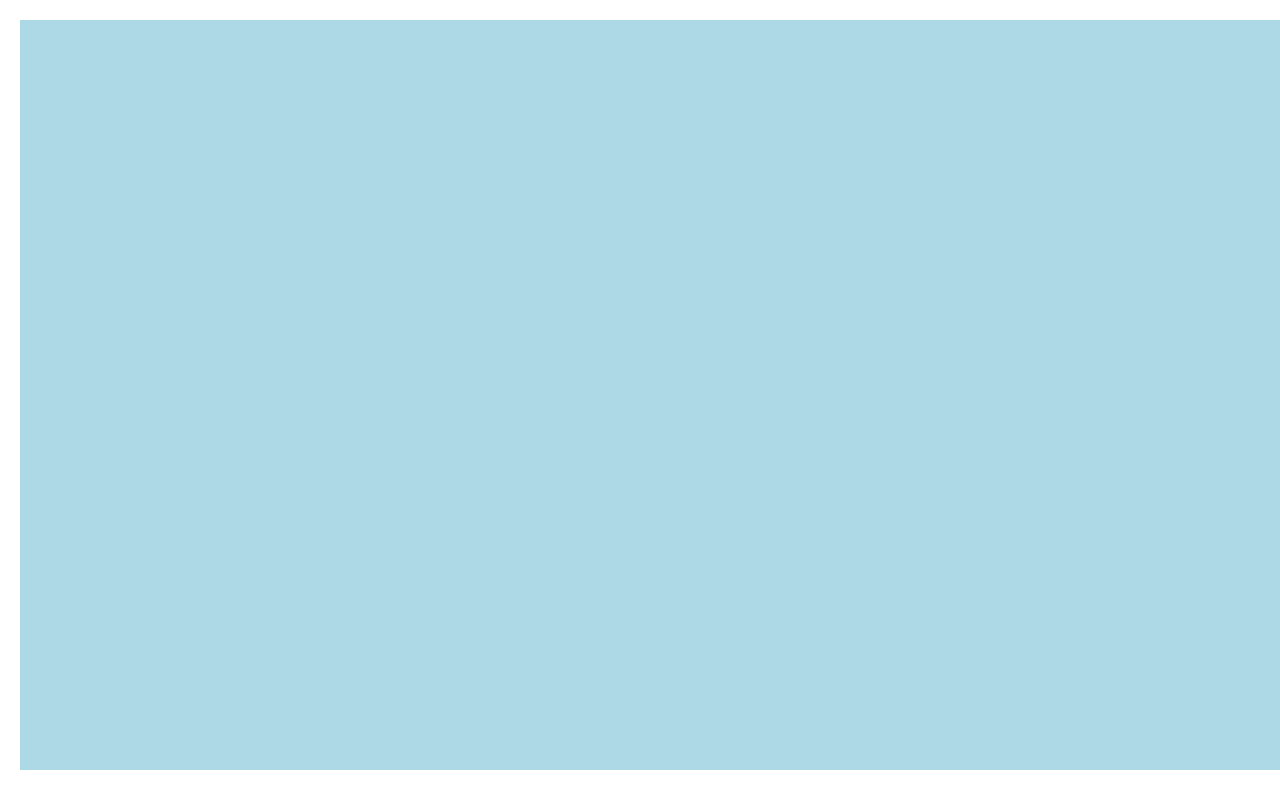
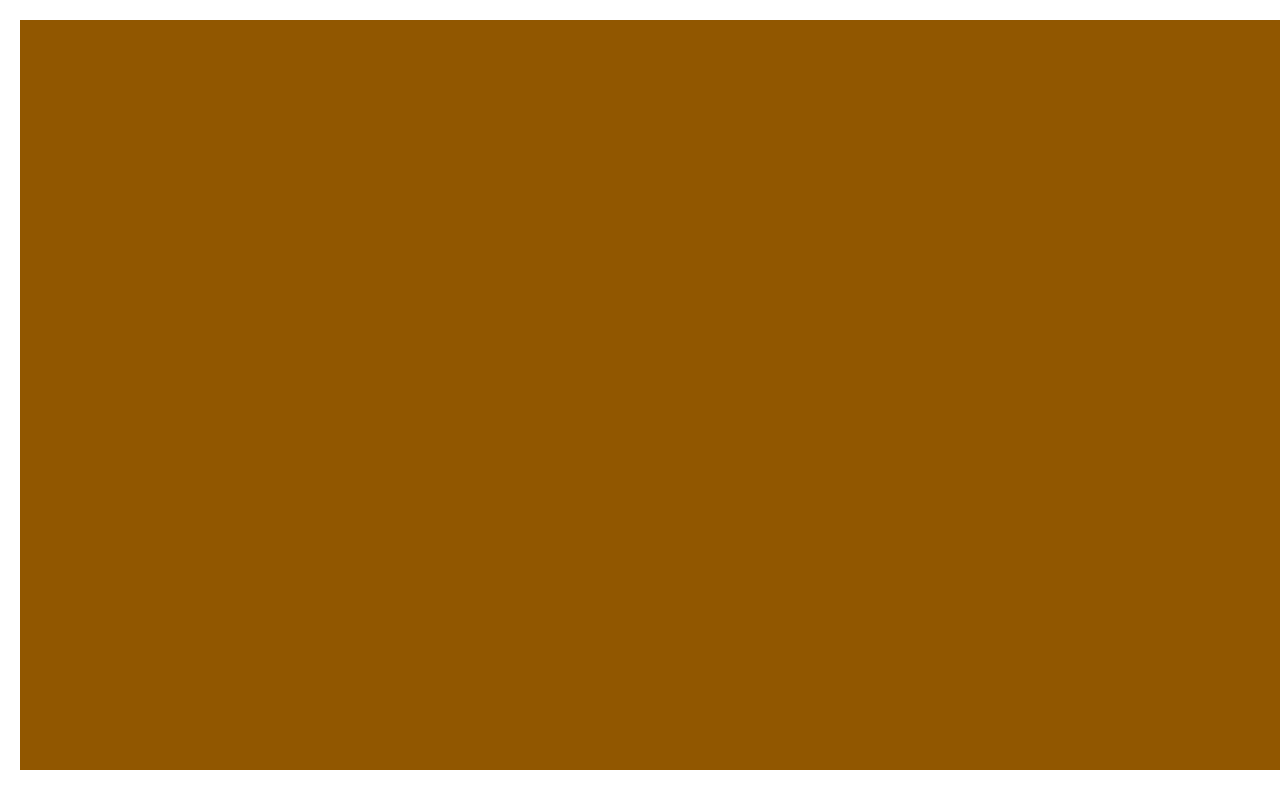
Before and after one commit to AveryCruz3/averycruz3.github.io, a plain HTML site: page fsd-projects/platformer/index.html in a window 1280 px wide. Shown: the top 800 px of the page. Drawn offline with nearby package versions, Linux system fonts and the light colour scheme.

Commit message:
changed background color to rusty orange

```diff
--- a/fsd-projects/platformer/platformer.css
+++ b/fsd-projects/platformer/platformer.css
@@ -3,7 +3,7 @@ body {
 }
 
 canvas {
-  background-color: lightblue;
+  background-color: rgb(145, 87, 0);
   margin: 20px;
 }
 
```
